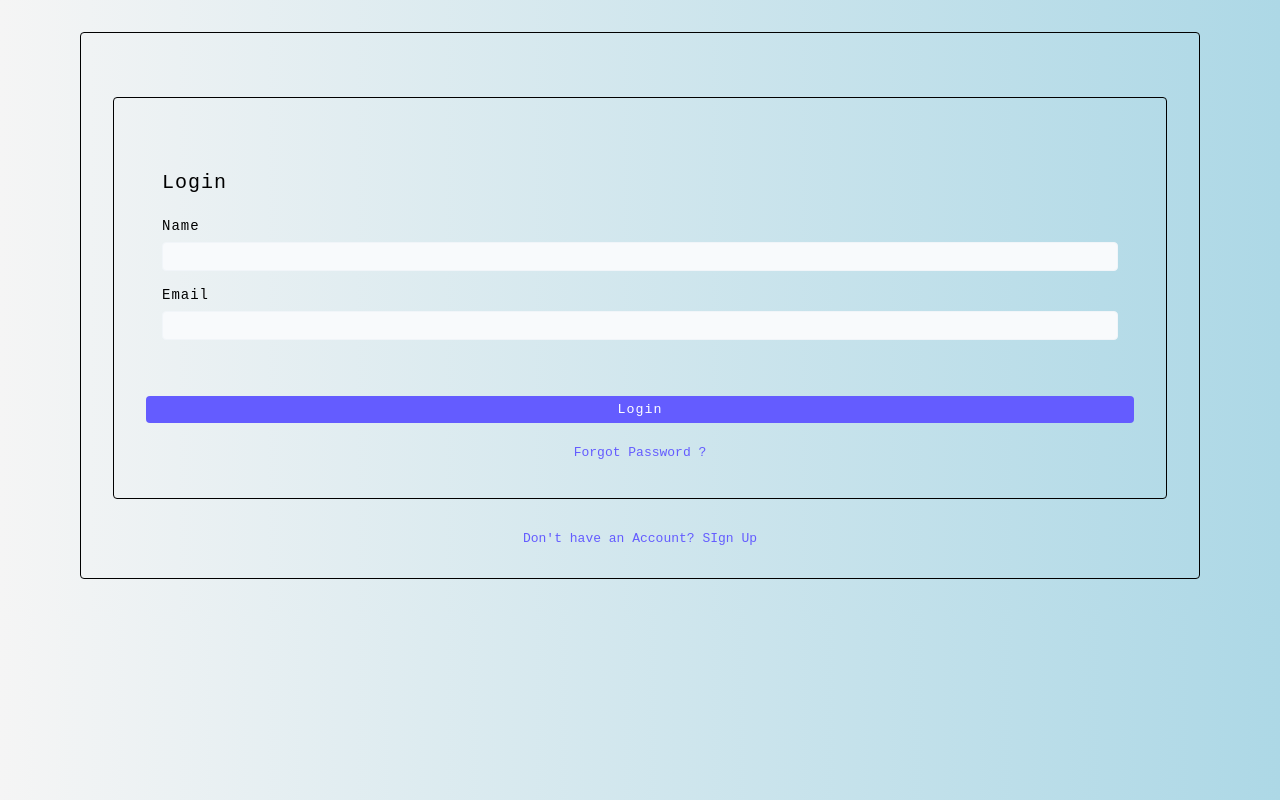
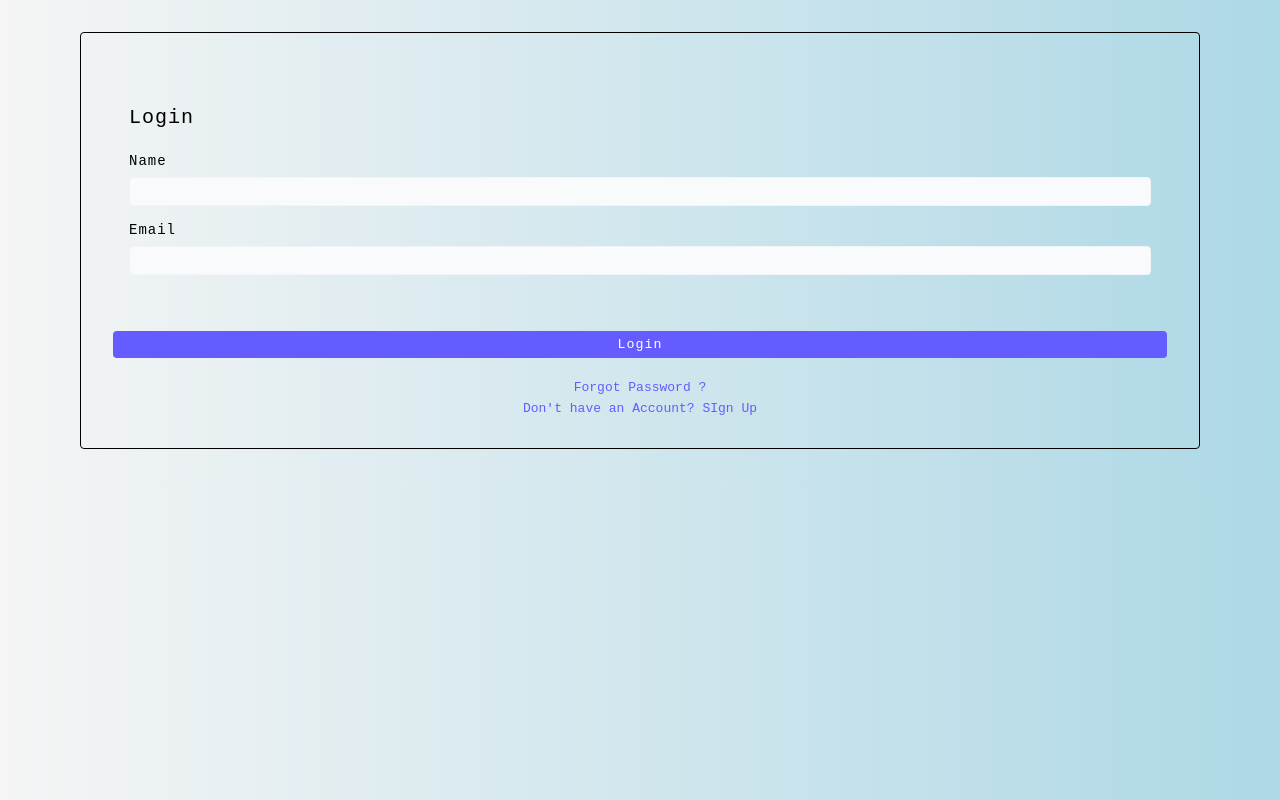
Before and after one commit to Legendary-Folah/ReactAuthwithFireBase, a React (Create React App) app: page / in a window 1280 px wide. Built offline with nearby package versions, Linux system fonts and the light colour scheme.

Commit message:
Hello there rrd

```diff
--- a/src/App.js
+++ b/src/App.js
@@ -7,7 +7,6 @@ const handleSubmit = e => {
 }
 
   return (
-    <div className='App'>
     <div className='App'>
         <form className='form'>
             <h5>Login</h5>
@@ -45,11 +44,11 @@ const handleSubmit = e => {
         Login
         </button>
         <div className='forget'>Forgot Password ?</div>
+        <div className='sign-up'>
+        Don't have an Account? SIgn Up
+        </div>
     </div>
-    <div className='sign-up'>
-        Don't have an Account? SIgn Up
-    </div>
-    </div>
+
   );
 }
 
```
